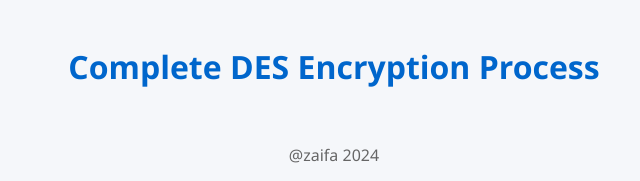
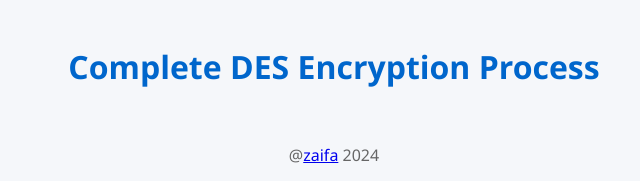
Before and after one commit to Huzaifa-Akram/DES-Encryption, a plain HTML site: page index.html in a window 1280 px wide. Shown: the top 181 px of the page, 306-946 px from the left. Drawn offline with Linux system fonts and the light colour scheme.

Commit message:
Update index.html

```diff
--- a/index.html
+++ b/index.html
@@ -11,7 +11,7 @@
 </head>
 <body>
     <h1>Complete DES Encryption Process</h1>
-    <p class="copyright">@zaifa 2024</p>
+    <p class="copyright">@<a href="https://www.linkedin.com/in/huzaifa-akram-68b223326/" target="_blank"">zaifa</a> 2024</p>
     <div class="input-group">
         <label for="initialKey">Enter 8-character key:</label>
         <input type="text" id="initialKey" placeholder="e.g., SECRETKY">
```
